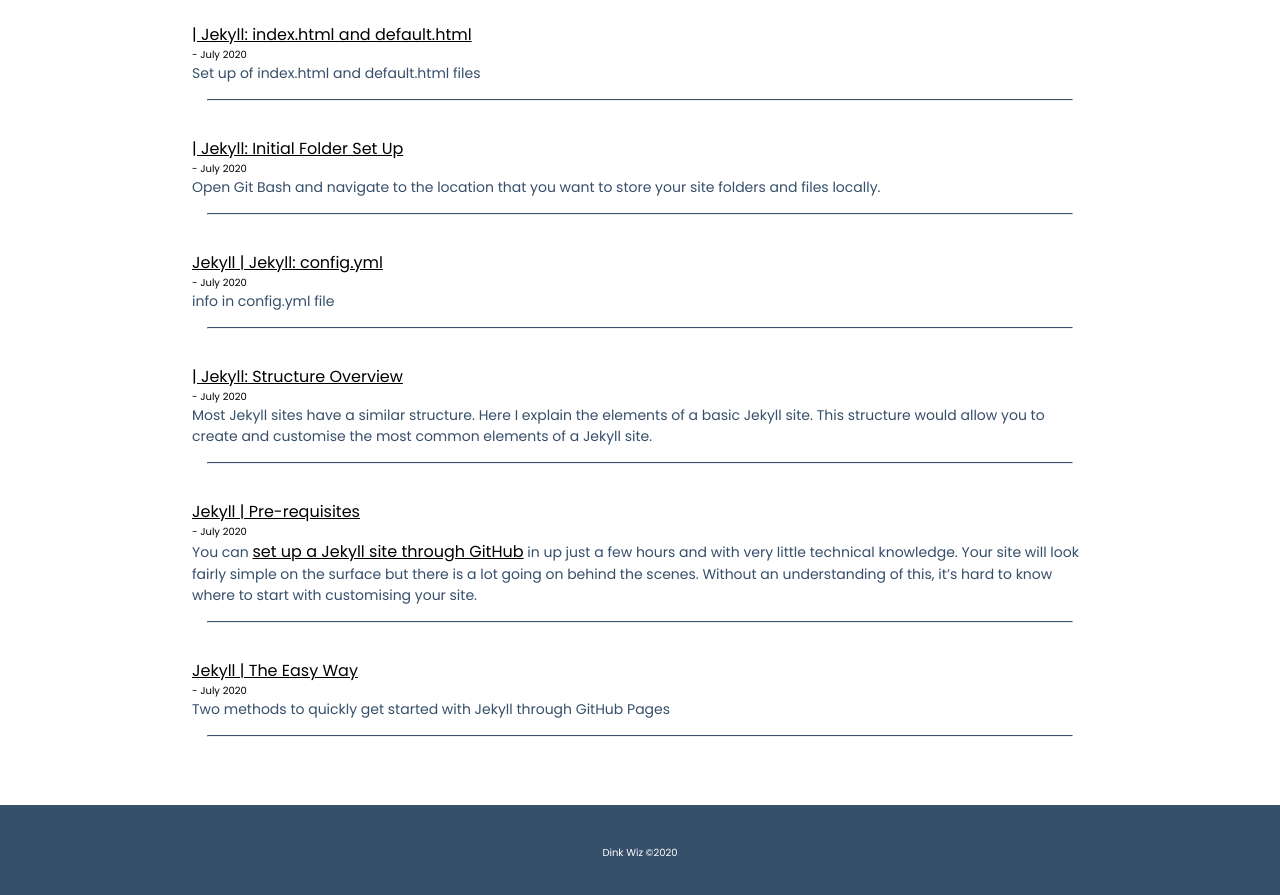
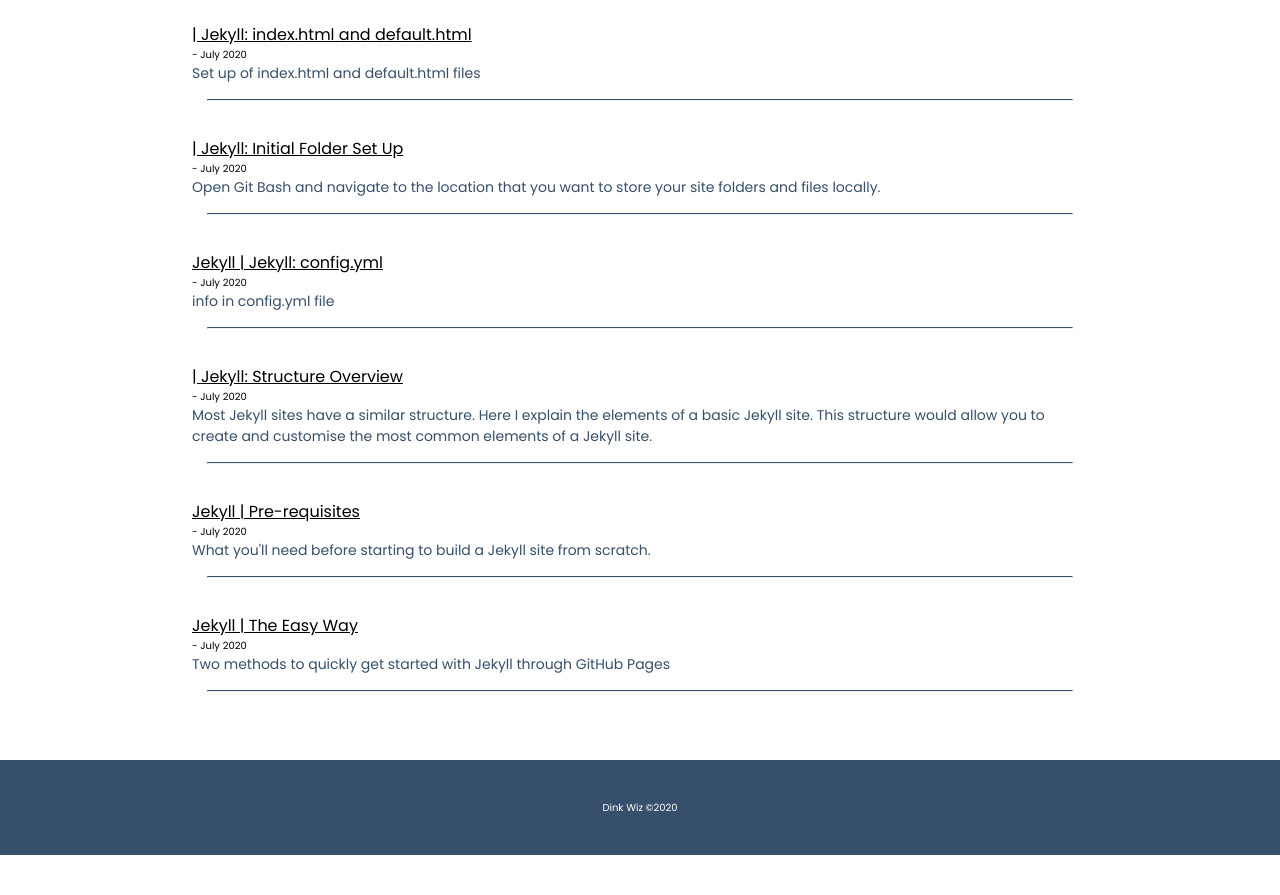
Before and after one commit to dinkwiz/dinkwiz.github.io, a Jekyll site: the page built from blog.html, in a window 1280 px wide and 900 px high, scrolled down 1622 px. Shown: the top 895 px of the window. Built offline with Jekyll 4.4.1, drawn with Linux system fonts in a browser that asks for light colours; after the commit the page ends 2477 px from its top, so only the background shows below that.

Commit message:
Update 2020-07-14-Jekyll-Prerequisites.md

```diff
--- a/_posts/2020-07-14-Jekyll-Prerequisites.md
+++ b/_posts/2020-07-14-Jekyll-Prerequisites.md
@@ -2,6 +2,7 @@
 layout: post
 title:  "Pre-requisites"
 subtitle: "part 1: getting started"
+excerpt: "What you'll need before starting to build a Jekyll site from scratch."
 date:   2020-07-14 20:31:07 +0100
 tags:
 - jekyll
```
